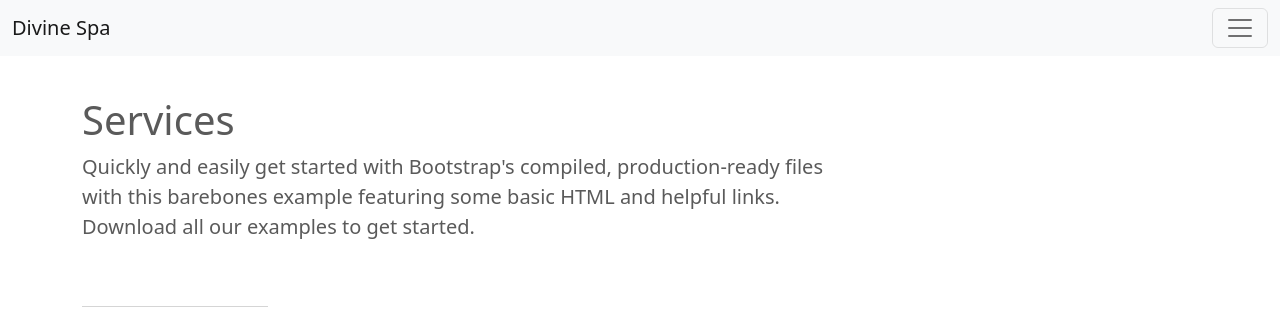
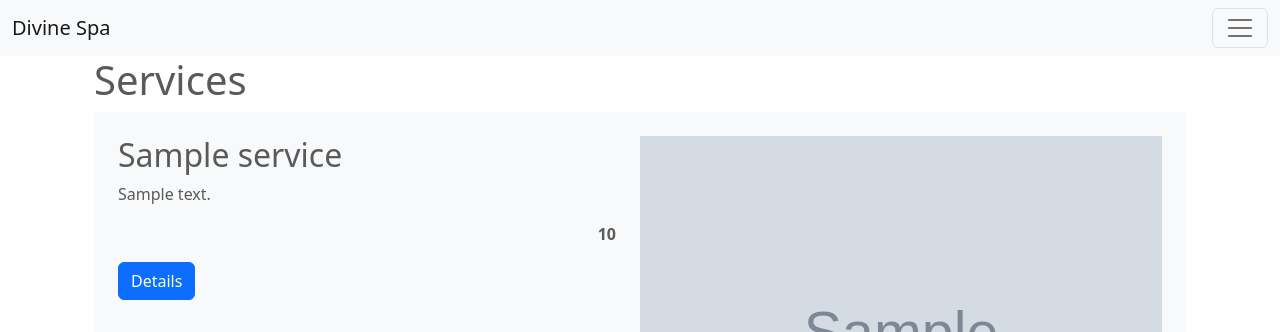
Before and after one commit to Candyce10/Devine-Spa, a Django app: template main_app/templates/services.html in a window 1280 px wide. Shown: the top 332 px of the page. Run offline with Django 4.2, Linux system fonts and the light colour scheme; tables that the repository leaves empty hold one stand-in row (values such as "Sample post"); the template is opened without the code that fills it: values that come from a table or form of the project are taken from there, most other values are stand-ins (such as "Sample title", 1, 10 or a date in 2020); grey boxes marked "Sample" are stand-in pictures; some libraries are stand-ins or nearby versions.

Commit message:
formmated service page

```diff
--- a/main_app/templates/services.html
+++ b/main_app/templates/services.html
@@ -4,33 +4,39 @@
 
 {% block content %}
 
-<!--  -->
-
-<main class="service-page">
-  <h1>Services</h1>
-  <p class="fs-5 col-md-8">Quickly and easily get started with Bootstrap's compiled, production-ready files with this barebones example featuring some basic HTML and helpful links. Download all our examples to get started.</p>
-
-
-  <hr class="col-3 col-md-2 mb-5">
-
-
-</main>
-<div class="d-flex justify-content-center">
+<div class="container">
 
 
 
-<div class="card mb-3 service-img">
-  <img src="https://www.bellamentesalonandspa.com/wp-content/uploads/2016/08/massage-banner.jpg" class="card-img-top " alt="..." >
-  <div class="card-body">
-    <h5 class="card-title">Card title</h5>
-    <p class="card-text">This is a wider card with supporting text below as a natural lead-in to additional content. This content is a little bit longer.</p>
-    <p class="card-text"><small class="text-muted">Last updated 3 mins ago</small></p>
-  </div>
-</div>
 
+<h1>Services</h1>
 
-</div>
+    {% for service in services %}
 
 
 
+
+    <div class="row g-0 bg-light position-relative">
+      <div class="col-md-6 mb-md-0 p-md-4">
+          <h5 class="fs-2 mt-0">{{service.name}}</h5>
+          <p>{{service.description}}</p>
+          <p class="text-end fw-semibold">{{detail.price}}</p>
+          <a href="{% url 'service_detail' service.pk %}"class="btn btn-primary">Details</a>
+
+      </div>
+      <div class="col-md-6 p-4 ps-md-0">
+          <img src="{{service.img}}" class="w-100" alt="{{service.name}}">
+      </div>
+
+  </div>
+  <br>
+
+
+
+
+
+    {% endfor %}
+</div>
+</div>
+
 {% endblock %}
```
